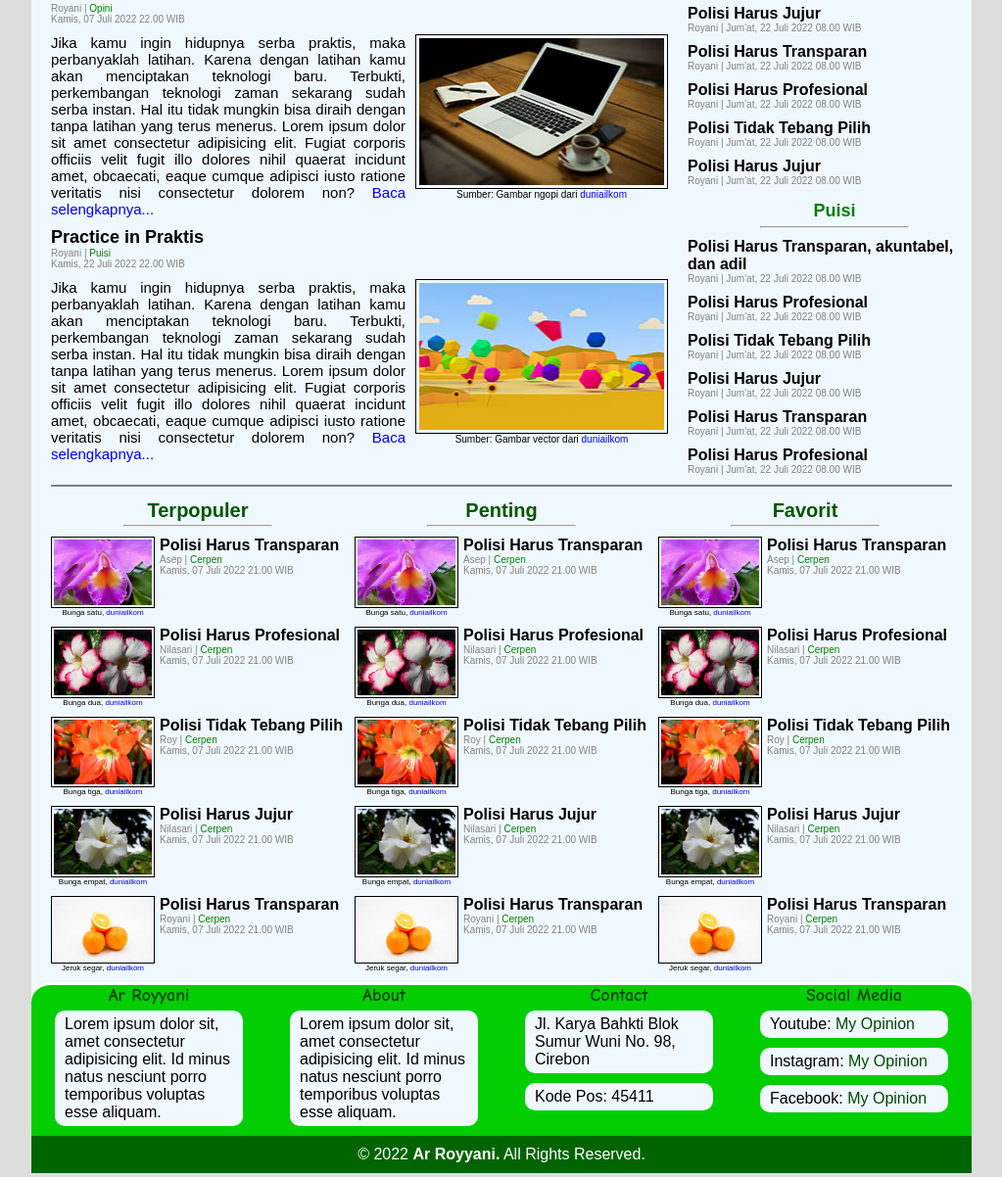
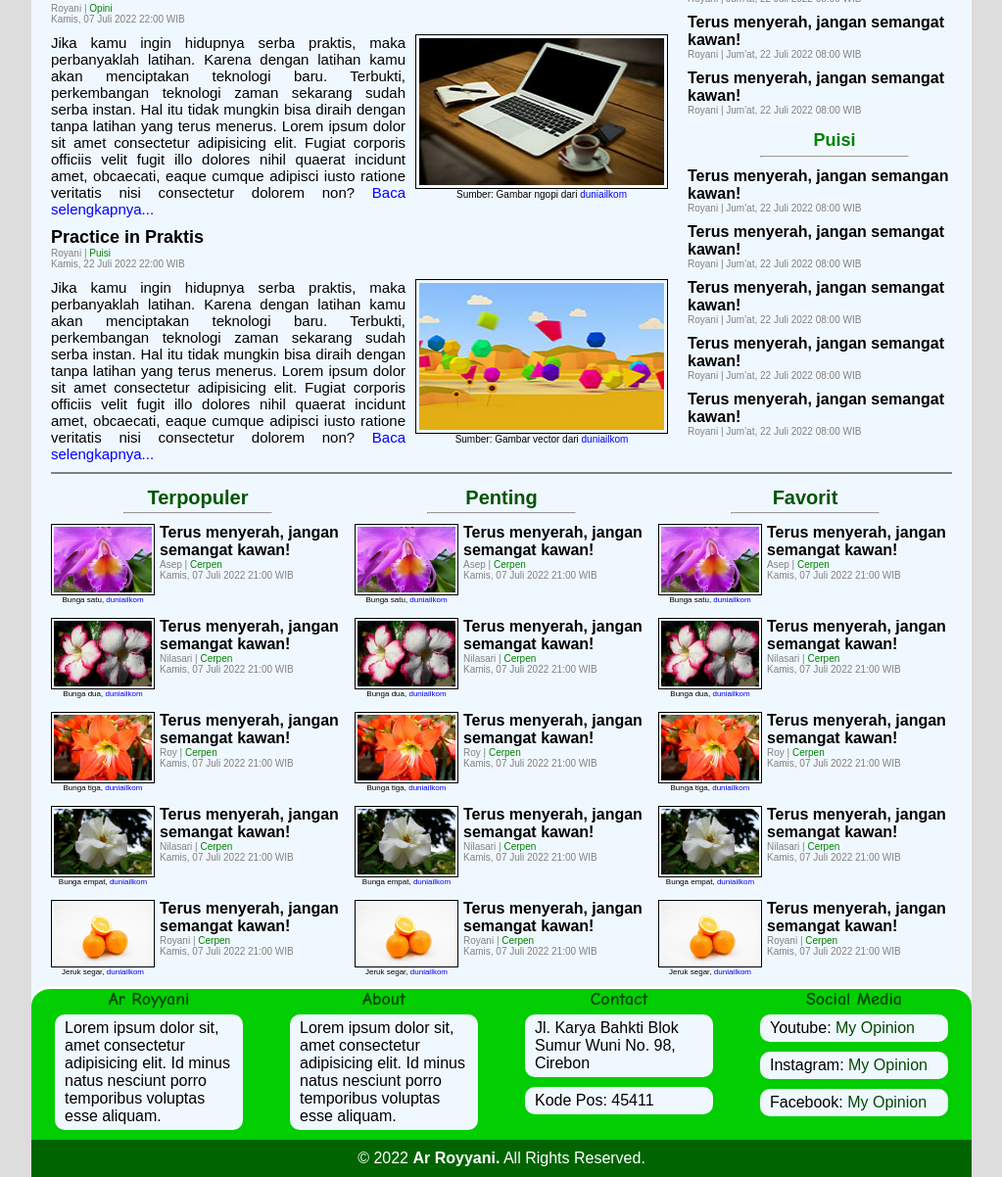
Before and after one commit to ArRoyyani/ArRoyyani, a plain HTML site: page home.html in a window 1280 px wide. Shown: the part 616-1818 px from the top of the page at 98% size, without its empty margins (128-1151 px from the left). Drawn offline with Linux system fonts and the light colour scheme.

Commit message:
first commit

```diff
--- a/home.html
+++ b/home.html
@@ -72,13 +72,13 @@
                     </header>
                     <p class="date">Royani | <a href="opini.html">Opini</a>
                         <br>
-                        Kamis, 07 Juli 2022 20.00 WIB
+                        Kamis, 07 Juli 2022 20:00 WIB
                     </p>
 
                     <div class="isi_artikel">
                         <figure>
                             <a href="artikel1.html" target="_blank" alt="Artikel" title="Artikel satu">
-                                <img src="image/gambar1.jpg" title="Polisi Harus Transparan, TITIK!" alt="Artikel satu">
+                                <img src="image/gambar1.jpg" title="Terus menyerah, jangan semangat kawan!, TITIK!" alt="Artikel satu">
                             </a>
                             <figcaption>
                                 Sumber: Gambar ngoding dari <a href="www.duniailkom.com">duniailkom</a>
@@ -105,13 +105,13 @@
                     </header>
                     <p class="date">Nilasari | <a href="">Cerpen</a>
                         <br>
-                        Kamis, 07 Juli 2022 21.00 WIB
+                        Kamis, 07 Juli 2022 21:00 WIB
                     </p>
 
                     <div class="isi_artikel">
                         <figure>
                             <a href="artikel2.html" target="_blank" alt="Artikel" title="Artikel dua">
-                                <img src="image/gambar2.jpg" title="Polisi Harus Transparan, TITIK!" alt="Artikel dua">
+                                <img src="image/gambar2.jpg" title="Terus menyerah, jangan semangat kawan!, TITIK!" alt="Artikel dua">
                             </a>
                             <figcaption>
                                 Sumber: Gambar pensil dari <a href="www.duniailkom.com">duniailkom</a>
@@ -138,13 +138,13 @@
                     </header>
                     <p class="date">Royani | <a href="">Opini</a>
                         <br>
-                        Kamis, 07 Juli 2022 22.00 WIB
+                        Kamis, 07 Juli 2022 22:00 WIB
                     </p>
 
                     <div class="isi_artikel">
                         <figure>
                             <a href="artikel1.html" target="_blank" alt="Artikel" title="Artikel satu">
-                                <img src="image/gambar3.jpg" title="Polisi Harus Transparan, TITIK!" alt="Artikel satu">
+                                <img src="image/gambar3.jpg" title="Terus menyerah, jangan semangat kawan!, TITIK!" alt="Artikel satu">
                             </a>
                             <figcaption>
                                 Sumber: Gambar ngopi dari <a href="www.duniailkom.com">duniailkom</a>
@@ -171,13 +171,13 @@
                     </header>
                     <p class="date">Royani | <a href="">Puisi</a>
                         <br>
-                        Kamis, 22 Juli 2022 22.00 WIB
+                        Kamis, 22 Juli 2022 22:00 WIB
                     </p>
 
                     <div class="isi_artikel">
                         <figure>
                             <a href="artikel1.html" target="_blank" alt="Artikel" title="Artikel satu">
-                                <img src="image/gambar4.jpg" title="Polisi Harus Transparan, TITIK!" alt="Artikel satu">
+                                <img src="image/gambar4.jpg" title="Terus menyerah, jangan semangat kawan!, TITIK!" alt="Artikel satu">
                             </a>
                             <figcaption>
                                 Sumber: Gambar vector dari <a href="www.duniailkom.com">duniailkom</a>
@@ -207,60 +207,46 @@
             <div class="isi_sidebar">
                 <section class="sidOpini">
                     <h2><a href="">Opini</a></h2> <hr class="garis">
-                        <h3><a href="">Polisi Harus Transparan, akuntabel, dan adil</a></h3>
-                            <p>Royani | Jum'at, 22 Juli 2022 08.00 WIB</p>
-                        <h3><a href="">Polisi Harus Profesional</a></h3>
-                            <p>Royani | Jum'at, 22 Juli 2022 08.00 WIB</p>
-                        <h3><a href="">Polisi Tidak Tebang Pilih</a></h3>
-                            <p>Royani | Jum'at, 22 Juli 2022 08.00 WIB</p>
-                        <h3><a href="">Polisi Harus Jujur</a></h3>
-                            <p>Royani | Jum'at, 22 Juli 2022 08.00 WIB</p>
-                        <h3><a href="">Polisi Harus Transparan</a></h3>
-                            <p>Royani | Jum'at, 22 Juli 2022 08.00 WIB</p>
-                        <h3><a href="">Polisi Harus Profesional</a></h3>
-                            <p>Royani | Jum'at, 22 Juli 2022 08.00 WIB</p>
-                        <h3><a href="">Polisi Tidak Tebang Pilih</a></h3>
-                            <p>Royani | Jum'at, 22 Juli 2022 08.00 WIB</p>
-                        <h3><a href="">Polisi Harus Jujur</a></h3>
-                            <p>Royani | Jum'at, 22 Juli 2022 08.00 WIB</p>
+                        <h3><a href="">Terus menyerah, jangan semangan kawan!</a></h3>
+                            <p>Royani | Jum'at, 22 Juli 2022 08:00 WIB</p>
+                        <h3><a href="">Terus menyerah, jangan semangat kawan!</a></h3>
+                            <p>Royani | Jum'at, 22 Juli 2022 08:00 WIB</p>
+                        <h3><a href="">Terus menyerah, jangan semangat kawan!</a></h3>
+                            <p>Royani | Jum'at, 22 Juli 2022 08:00 WIB</p>
+                        <h3><a href="">Terus menyerah, jangan semangat kawan!</a></h3>
+                            <p>Royani | Jum'at, 22 Juli 2022 08:00 WIB</p>
+                        <h3><a href="">Terus menyerah, jangan semangat kawan!</a></h3>
+                            <p>Royani | Jum'at, 22 Juli 2022 08:00 WIB</p>
                 </section>
 
                     <!-- === SIDEBAR SATU CERPEN === -->
                 <section class="sidCerpen">
                     <h2><a href="">Cerpen</a></h2> <hr class="garis">
-                        <h3><a href="">Polisi Harus Transparan</a></h3>
-                            <p>Royani | Jum'at, 22 Juli 2022 08.00 WIB</p>
-                        <h3><a href="">Polisi Harus Profesional</a></h3>
-                            <p>Royani | Jum'at, 22 Juli 2022 08.00 WIB</p>
-                        <h3><a href="">Polisi Tidak Tebang Pilih</a></h3>
-                            <p>Royani | Jum'at, 22 Juli 2022 08.00 WIB</p>
-                        <h3><a href="">Polisi Harus Jujur</a></h3>
-                            <p>Royani | Jum'at, 22 Juli 2022 08.00 WIB</p>
-                        <h3><a href="">Polisi Harus Transparan</a></h3>
-                            <p>Royani | Jum'at, 22 Juli 2022 08.00 WIB</p>
-                        <h3><a href="">Polisi Harus Profesional</a></h3>
-                            <p>Royani | Jum'at, 22 Juli 2022 08.00 WIB</p>
-                        <h3><a href="">Polisi Tidak Tebang Pilih</a></h3>
-                            <p>Royani | Jum'at, 22 Juli 2022 08.00 WIB</p>
-                        <h3><a href="">Polisi Harus Jujur</a></h3>
-                            <p>Royani | Jum'at, 22 Juli 2022 08.00 WIB</p>
+                        <h3><a href="">Terus menyerah, jangan semangat kawan!</a></h3>
+                            <p>Royani | Jum'at, 22 Juli 2022 08:00 WIB</p>
+                        <h3><a href="">Terus menyerah, jangan semangat kawan!</a></h3>
+                            <p>Royani | Jum'at, 22 Juli 2022 08:00 WIB</p>
+                        <h3><a href="">Terus menyerah, jangan semangat kawan!</a></h3>
+                            <p>Royani | Jum'at, 22 Juli 2022 08:00 WIB</p>
+                        <h3><a href="">Terus menyerah, jangan semangat kawan!</a></h3>
+                            <p>Royani | Jum'at, 22 Juli 2022 08:00 WIB</p>
+                        <h3><a href="">Terus menyerah, jangan semangat kawan!</a></h3>
+                            <p>Royani | Jum'at, 22 Juli 2022 08:00 WIB</p>
                 </section>
 
                     <!-- === SIDEBAR SATU PUISI === -->
                 <section class="sidPuisi">
                     <h2><a href="">Puisi</a></h2> <hr class="garis">
-                        <h3><a href="">Polisi Harus Transparan, akuntabel, dan adil</a></h3>
-                            <p>Royani | Jum'at, 22 Juli 2022 08.00 WIB</p>
-                        <h3><a href="">Polisi Harus Profesional</a></h3>
-                            <p>Royani | Jum'at, 22 Juli 2022 08.00 WIB</p>
-                        <h3><a href="">Polisi Tidak Tebang Pilih</a></h3>
-                            <p>Royani | Jum'at, 22 Juli 2022 08.00 WIB</p>
-                        <h3><a href="">Polisi Harus Jujur</a></h3>
-                            <p>Royani | Jum'at, 22 Juli 2022 08.00 WIB</p>
-                        <h3><a href="">Polisi Harus Transparan</a></h3>
-                            <p>Royani | Jum'at, 22 Juli 2022 08.00 WIB</p>
-                        <h3><a href="">Polisi Harus Profesional</a></h3>
-                            <p>Royani | Jum'at, 22 Juli 2022 08.00 WIB</p>
+                        <h3><a href="">Terus menyerah, jangan semangan kawan!</a></h3>
+                            <p>Royani | Jum'at, 22 Juli 2022 08:00 WIB</p>
+                        <h3><a href="">Terus menyerah, jangan semangat kawan!</a></h3>
+                            <p>Royani | Jum'at, 22 Juli 2022 08:00 WIB</p>
+                        <h3><a href="">Terus menyerah, jangan semangat kawan!</a></h3>
+                            <p>Royani | Jum'at, 22 Juli 2022 08:00 WIB</p>
+                        <h3><a href="">Terus menyerah, jangan semangat kawan!</a></h3>
+                            <p>Royani | Jum'at, 22 Juli 2022 08:00 WIB</p>
+                        <h3><a href="">Terus menyerah, jangan semangat kawan!</a></h3>
+                            <p>Royani | Jum'at, 22 Juli 2022 08:00 WIB</p>
                 </section>
             </div>
         </aside>
@@ -275,76 +261,76 @@
 
                 <figure>
                     <a href="image/bunga1.jpg" target="_blank" alt="bunga1" title="bunga mawar ungu">
-                        <img src="image/bunga1.jpg" title="Polisi Harus Transparan, TITIK!" alt="bunga1">
+                        <img src="image/bunga1.jpg" title="Terus menyerah, jangan semangat kawan!, TITIK!" alt="bunga1">
                     </a>
                     <figcaption>
                         Bunga satu, <a href="www.duniailkom.com">duniailkom</a>
                     </figcaption>
                 </figure>
-                <h3><a href="">Polisi Harus Transparan</a></h3>
+                <h3><a href="">Terus menyerah, jangan semangat kawan!</a></h3>
                     <p class="date">Asep | <a href="">Cerpen</a>
                         <br>
-                        Kamis, 07 Juli 2022 21.00 WIB
+                        Kamis, 07 Juli 2022 21:00 WIB
                     </p>
                 <br class="clear">
 
                 <figure>
                     <a href="image/bunga2.jpg" target="_blank" alt="bunga1" title="bunga mawar ungu">
-                        <img src="image/bunga2.jpg" title="Polisi Harus Transparan, TITIK!" alt="bunga1">
+                        <img src="image/bunga2.jpg" title="Terus menyerah, jangan semangat kawan!, TITIK!" alt="bunga1">
                     </a>
                     <figcaption>
                         Bunga dua, <a href="www.duniailkom.com">duniailkom</a>
                     </figcaption>
                 </figure>
-                <h3><a href="">Polisi Harus Profesional</a></h3>
+                <h3><a href="">Terus menyerah, jangan semangat kawan!</a></h3>
                     <p class="date">Nilasari | <a href="">Cerpen</a>
                         <br>
-                        Kamis, 07 Juli 2022 21.00 WIB
+                        Kamis, 07 Juli 2022 21:00 WIB
                     </p>
                 <br class="clear">
 
                 <figure>
                     <a href="image/bunga3.jpg" target="_blank" alt="bunga1" title="bunga mawar ungu">
-                        <img src="image/bunga3.jpg" title="Polisi Harus Transparan, TITIK!" alt="bunga1">
+                        <img src="image/bunga3.jpg" title="Terus menyerah, jangan semangat kawan!, TITIK!" alt="bunga1">
                     </a>
                     <figcaption>
                         Bunga tiga, <a href="www.duniailkom.com">duniailkom</a>
                     </figcaption>
                 </figure>
-                <h3><a href="">Polisi Tidak Tebang Pilih</a></h3>
+                <h3><a href="">Terus menyerah, jangan semangat kawan!</a></h3>
                     <p class="date">Roy | <a href="">Cerpen</a>
                         <br>
-                        Kamis, 07 Juli 2022 21.00 WIB
+                        Kamis, 07 Juli 2022 21:00 WIB
                     </p>
                 <br class="clear">
 
                 <figure>
                     <a href="image/bunga1.jpg" target="_blank" alt="bunga1" title="bunga mawar ungu">
-                        <img src="image/bunga4.jpg" title="Polisi Harus Transparan, TITIK!" alt="bunga1">
+                        <img src="image/bunga4.jpg" title="Terus menyerah, jangan semangat kawan!, TITIK!" alt="bunga1">
                     </a>
                     <figcaption>
                         Bunga empat, <a href="www.duniailkom.com">duniailkom</a>
                     </figcaption>
                 </figure>
-                <h3><a href="">Polisi Harus Jujur</a></h3>
+                <h3><a href="">Terus menyerah, jangan semangat kawan!</a></h3>
                     <p class="date">Nilasari | <a href="">Cerpen</a>
                         <br>
-                        Kamis, 07 Juli 2022 21.00 WIB
+                        Kamis, 07 Juli 2022 21:00 WIB
                     </p>
                 <br class="clear">
 
                 <figure>
                     <a href="image/orange.jpg" target="_blank" alt="bunga1" title="bunga mawar ungu">
-                        <img src="image/orange.jpg" title="Polisi Harus Transparan, TITIK!" alt="bunga1">
+                        <img src="image/orange.jpg" title="Terus menyerah, jangan semangat kawan!, TITIK!" alt="bunga1">
                     </a>
                     <figcaption>
                         Jeruk segar, <a href="www.duniailkom.com">duniailkom</a>
                     </figcaption>
                 </figure>
-                <h3><a href="">Polisi Harus Transparan</a></h3>
+                <h3><a href="">Terus menyerah, jangan semangat kawan!</a></h3>
                     <p class="date">Royani | <a href="">Cerpen</a>
                         <br>
-                        Kamis, 07 Juli 2022 21.00 WIB
+                        Kamis, 07 Juli 2022 21:00 WIB
                     </p>
             </aside>
 
@@ -354,75 +340,75 @@
                 <hr class="garis">
                 <figure>
                     <a href="image/bunga1.jpg" target="_blank" alt="bunga1" title="bunga mawar ungu">
-                        <img src="image/bunga1.jpg" title="Polisi Harus Transparan, TITIK!" alt="bunga1">
+                        <img src="image/bunga1.jpg" title="Terus menyerah, jangan semangat kawan!, TITIK!" alt="bunga1">
                     </a>
                     <figcaption>
                         Bunga satu, <a href="www.duniailkom.com">duniailkom</a>
                     </figcaption>
                 </figure>
-                <h3><a href="">Polisi Harus Transparan</a></h3>
+                <h3><a href="">Terus menyerah, jangan semangat kawan!</a></h3>
                     <p class="date">Asep | <a href="">Cerpen</a>
                         <br>
-                        Kamis, 07 Juli 2022 21.00 WIB
+                        Kamis, 07 Juli 2022 21:00 WIB
                     </p>
                 <br class="clear">
 
                 <figure>
                     <a href="image/bunga2.jpg" target="_blank" alt="bunga1" title="bunga mawar ungu">
-                        <img src="image/bunga2.jpg" title="Polisi Harus Transparan, TITIK!" alt="bunga1">
+                        <img src="image/bunga2.jpg" title="Terus menyerah, jangan semangat kawan!, TITIK!" alt="bunga1">
                     </a>
                     <figcaption>
                         Bunga dua, <a href="www.duniailkom.com">duniailkom</a>
                     </figcaption>
                 </figure>
-                <h3><a href="">Polisi Harus Profesional</a></h3>
+                <h3><a href="">Terus menyerah, jangan semangat kawan!</a></h3>
                     <p class="date">Nilasari | <a href="">Cerpen</a>
                         <br>
-                        Kamis, 07 Juli 2022 21.00 WIB
+                        Kamis, 07 Juli 2022 21:00 WIB
                     </p>
                 <br class="clear">
 
                 <figure>
                     <a href="image/bunga3.jpg" target="_blank" alt="bunga1" title="bunga mawar ungu">
-                        <img src="image/bunga3.jpg" title="Polisi Harus Transparan, TITIK!" alt="bunga1">
+                        <img src="image/bunga3.jpg" title="Terus menyerah, jangan semangat kawan!, TITIK!" alt="bunga1">
                     </a>
                     <figcaption>
                         Bunga tiga, <a href="www.duniailkom.com">duniailkom</a>
                     </figcaption>
                 </figure>
-                <h3><a href="">Polisi Tidak Tebang Pilih</a></h3>
+                <h3><a href="">Terus menyerah, jangan semangat kawan!</a></h3>
                     <p class="date">Roy | <a href="">Cerpen</a>
                         <br>
-                        Kamis, 07 Juli 2022 21.00 WIB
+                        Kamis, 07 Juli 2022 21:00 WIB
                     </p>
                 <br class="clear">
 
                 <figure>
                     <a href="image/bunga1.jpg" target="_blank" alt="bunga1" title="bunga mawar ungu">
-                        <img src="image/bunga4.jpg" title="Polisi Harus Transparan, TITIK!" alt="bunga1">
+                        <img src="image/bunga4.jpg" title="Terus menyerah, jangan semangat kawan!, TITIK!" alt="bunga1">
                     </a>
                     <figcaption>
                         Bunga empat, <a href="www.duniailkom.com">duniailkom</a>
                     </figcaption>
                 </figure>
-                <h3><a href="">Polisi Harus Jujur</a></h3>
+                <h3><a href="">Terus menyerah, jangan semangat kawan!</a></h3>
                     <p class="date">Nilasari | <a href="">Cerpen</a>
                         <br>
-                        Kamis, 07 Juli 2022 21.00 WIB
+                        Kamis, 07 Juli 2022 21:00 WIB
                     </p>
                 <br class="clear">
 
                 <figure>
                     <a href="image/orange.jpg" target="_blank" alt="bunga1" title="bunga mawar ungu">
-                        <img src="image/orange.jpg" title="Polisi Harus Transparan, TITIK!" alt="bunga1">
+                        <img src="image/orange.jpg" title="Terus menyerah, jangan semangat kawan!, TITIK!" alt="bunga1">
                     </a>
                     <figcaption>
                         Jeruk segar, <a href="www.duniailkom.com">duniailkom</a>
                 </figure>
-                <h3><a href="">Polisi Harus Transparan</a></h3>
+                <h3><a href="">Terus menyerah, jangan semangat kawan!</a></h3>
                     <p class="date">Royani | <a href="">Cerpen</a>
                         <br>
-                        Kamis, 07 Juli 2022 21.00 WIB
+                        Kamis, 07 Juli 2022 21:00 WIB
                     </p>
             </aside>
 
@@ -432,76 +418,76 @@
                 <hr class="garis">
                 <figure>
                     <a href="image/bunga1.jpg" target="_blank" alt="bunga1" title="bunga mawar ungu">
-                        <img src="image/bunga1.jpg" title="Polisi Harus Transparan, TITIK!" alt="bunga1">
+                        <img src="image/bunga1.jpg" title="Terus menyerah, jangan semangat kawan!, TITIK!" alt="bunga1">
                     </a>
                     <figcaption>
                         Bunga satu, <a href="www.duniailkom.com">duniailkom</a>
                     </figcaption>
                 </figure>
-                <h3><a href="">Polisi Harus Transparan</a></h3>
+                <h3><a href="">Terus menyerah, jangan semangat kawan!</a></h3>
                     <p class="date">Asep | <a href="">Cerpen</a>
                         <br>
-                        Kamis, 07 Juli 2022 21.00 WIB
+                        Kamis, 07 Juli 2022 21:00 WIB
                     </p>
                 <br class="clear">
 
                 <figure>
                     <a href="image/bunga2.jpg" target="_blank" alt="bunga1" title="bunga mawar ungu">
-                        <img src="image/bunga2.jpg" title="Polisi Harus Transparan, TITIK!" alt="bunga1">
+                        <img src="image/bunga2.jpg" title="Terus menyerah, jangan semangat kawan!, TITIK!" alt="bunga1">
                     </a>
                     <figcaption>
                         Bunga dua, <a href="www.duniailkom.com">duniailkom</a>
                     </figcaption>
                 </figure>
-                <h3><a href="">Polisi Harus Profesional</a></h3>
+                <h3><a href="">Terus menyerah, jangan semangat kawan!</a></h3>
                     <p class="date">Nilasari | <a href="">Cerpen</a>
                         <br>
-                        Kamis, 07 Juli 2022 21.00 WIB
+                        Kamis, 07 Juli 2022 21:00 WIB
                     </p>
                 <br class="clear">
 
                 <figure>
                     <a href="image/bunga3.jpg" target="_blank" alt="bunga1" title="bunga mawar ungu">
-                        <img src="image/bunga3.jpg" title="Polisi Harus Transparan, TITIK!" alt="bunga1">
+                        <img src="image/bunga3.jpg" title="Terus menyerah, jangan semangat kawan!, TITIK!" alt="bunga1">
                     </a>
                     <figcaption>
                         Bunga tiga, <a href="www.duniailkom.com">duniailkom</a>
                     </figcaption>
                 </figure>
-                <h3><a href="">Polisi Tidak Tebang Pilih</a></h3>
+                <h3><a href="">Terus menyerah, jangan semangat kawan!</a></h3>
                     <p class="date">Roy | <a href="">Cerpen</a>
                         <br>
-                        Kamis, 07 Juli 2022 21.00 WIB
+                        Kamis, 07 Juli 2022 21:00 WIB
                     </p>
                 <br class="clear">
 
                 <figure>
                     <a href="image/bunga1.jpg" target="_blank" alt="bunga1" title="bunga mawar ungu">
-                        <img src="image/bunga4.jpg" title="Polisi Harus Transparan, TITIK!" alt="bunga1">
+                        <img src="image/bunga4.jpg" title="Terus menyerah, jangan semangat kawan!, TITIK!" alt="bunga1">
                     </a>
                     <figcaption>
                         Bunga empat, <a href="www.duniailkom.com">duniailkom</a>
                     </figcaption>
                 </figure>
-                <h3><a href="">Polisi Harus Jujur</a></h3>
+                <h3><a href="">Terus menyerah, jangan semangat kawan!</a></h3>
                     <p class="date">Nilasari | <a href="">Cerpen</a>
                         <br>
-                        Kamis, 07 Juli 2022 21.00 WIB
+                        Kamis, 07 Juli 2022 21:00 WIB
                     </p>
                 <br class="clear">
 
                 <figure>
                     <a href="image/orange.jpg" target="_blank" alt="bunga1" title="bunga mawar ungu">
-                        <img src="image/orange.jpg" title="Polisi Harus Transparan, TITIK!" alt="bunga1">
+                        <img src="image/orange.jpg" title="Terus menyerah, jangan semangat kawan!, TITIK!" alt="bunga1">
                     </a>
                     <figcaption>
                         Jeruk segar, <a href="www.duniailkom.com">duniailkom</a>
                     </figcaption>
                 </figure>
-                <h3><a href="">Polisi Harus Transparan</a></h3>
+                <h3><a href="">Terus menyerah, jangan semangat kawan!</a></h3>
                     <p class="date">Royani | <a href="">Cerpen</a>
                         <br>
-                        Kamis, 07 Juli 2022 21.00 WIB
+                        Kamis, 07 Juli 2022 21:00 WIB
                     </p>
             </aside>
         </section>
```
